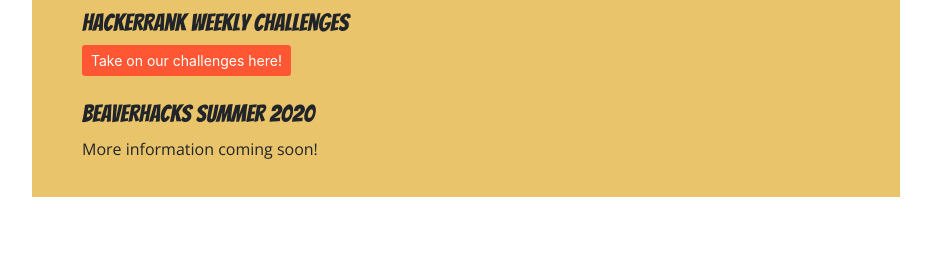
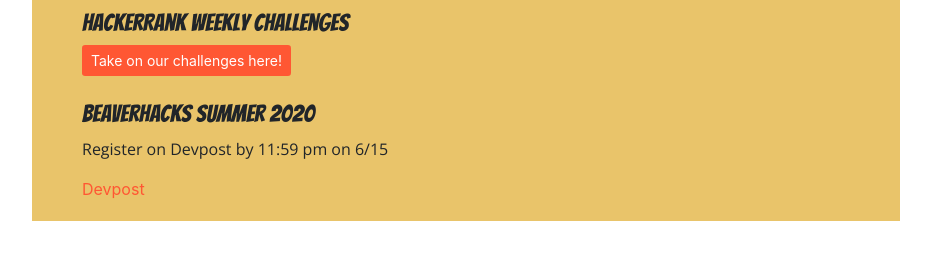
Before and after one commit to OregonStateHackathonClub/osu-hackathon-club-site, a Gatsby site: page / in a window 1280 px wide. Shown: the part 535-794 px from the top of the page, without its empty margins (174-1105 px from the left). Built offline with nearby package versions, Linux system fonts and the light colour scheme; Gatsby itself is replaced by a stand-in of ours.

Commit message:
Added Devpost for BeaverHacks Summer 2020

```diff
--- a/src/pages/index.js
+++ b/src/pages/index.js
@@ -20,7 +20,7 @@
             <a href="https://osu-cs.slack.com/"><Button variant="orange" size="sm">Take on our challenges here!</Button></a>
             <br />
             <br />
-            <h4>BeaverHacks Summer 2020</h4><p>More information coming soon!</p>
+            <h4>BeaverHacks Summer 2020</h4><p>Register on Devpost by 11:59 pm on 6/15</p><a href="https://beaverhacks-summer-2020.devpost.com/">Devpost</a>
         </div>
     </Layout>
 )
```
